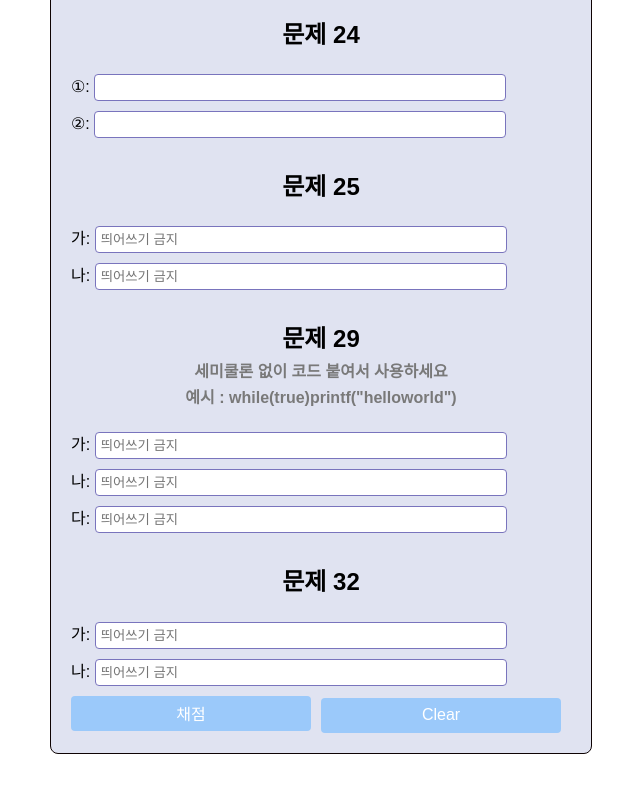
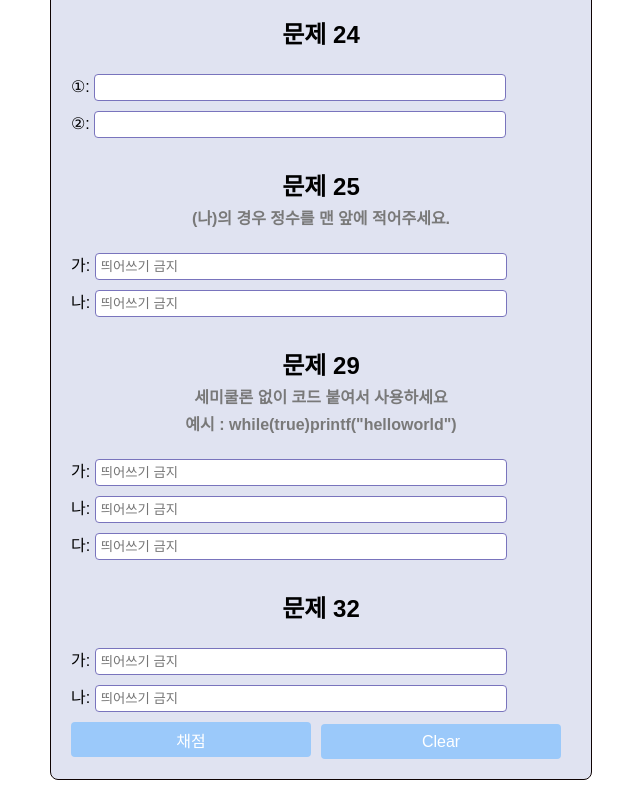
Before and after one commit to Gam5g/Problems3, a React (Create React App) app: page / in a window 1280 px wide. Shown: the part 3176-3976 px from the top of the page, without its empty margins (319-959 px from the left). Before the commit the page ends 3950 px from the top, so only its background shows below. Built offline with nearby package versions, Linux system fonts and the light colour scheme.

Commit message:
답수정

```diff
--- a/src/App.js
+++ b/src/App.js
@@ -503,6 +503,7 @@ const App = () => {
         ))}
 
         <h2>문제 25</h2>
+        <h4>(나)의 경우 정수를 맨 앞에 적어주세요.</h4>
         {["가", "나"].map((label, i) => (
           <div key={i}>
             <label>{label}: </label>
```
